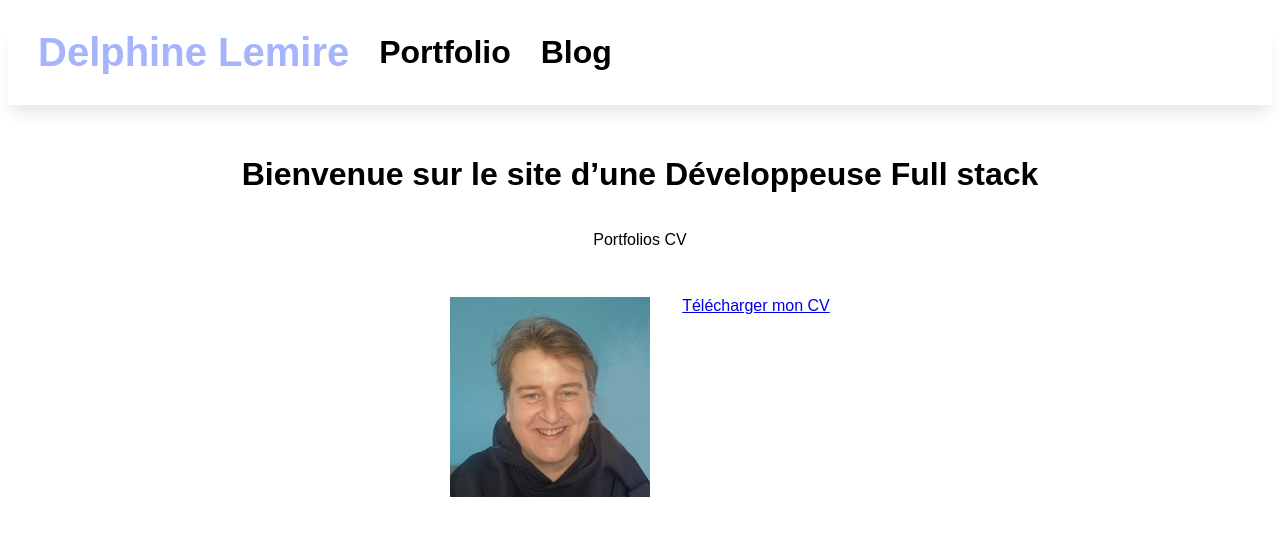
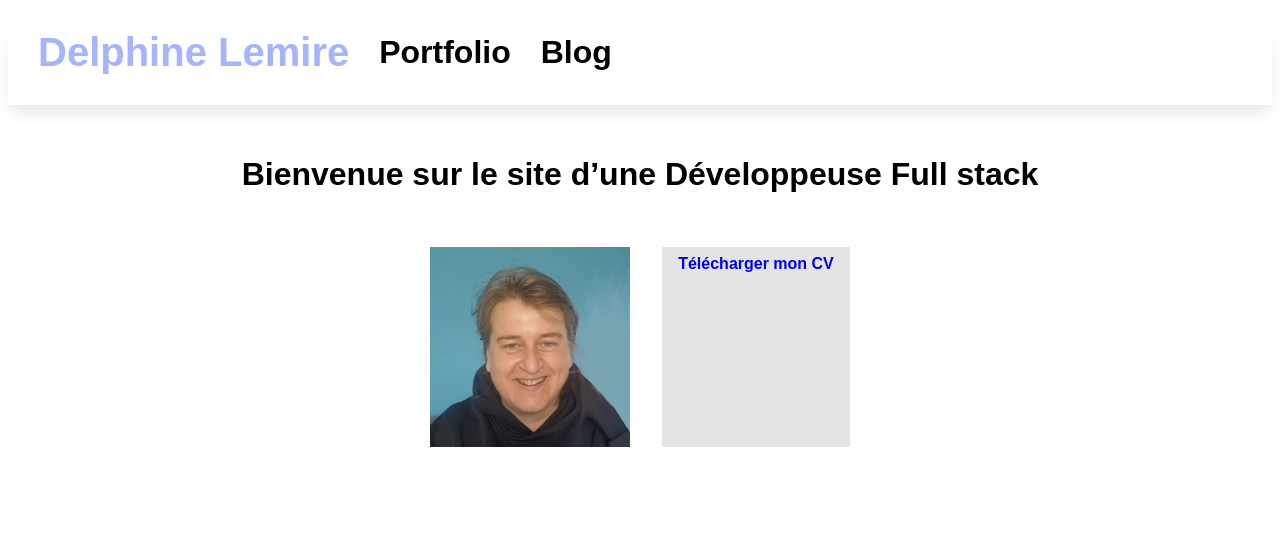
Before and after one commit to DelphineLemire/DelphineLemire.github.io, a Jekyll site: the page built from docs/index.md, in a window 1280 px wide. Shown: the top 536 px of the page. Built offline with Jekyll 4.4.1, drawn with Linux system fonts in a browser that asks for light colours.

Commit message:
style bouton

```diff
--- a/docs/_sass/main.scss
+++ b/docs/_sass/main.scss
@@ -6,6 +6,17 @@
     display: flex;
     padding: 1em;
 }
+
+.btn {
+    font-weight: bold;
+    text-decoration: none;
+    background-color: #e4e4e7;
+    box-shadow:  4px 6px -1px rgba(0, 0, 0, .1);
+    border-radius: 0,5rem;
+    padding: 0.5rem 1rem ;
+
+}
+
 .navbar {
     display: flex;
     margin-top:30px;
--- a/docs/index.md
+++ b/docs/index.md
@@ -2,8 +2,4 @@
 layout: index
 title: Delphine Lemire
 ---
-
 # Bienvenue sur le site d'une Développeuse Full stack
-
-Portfolios
-CV
```
